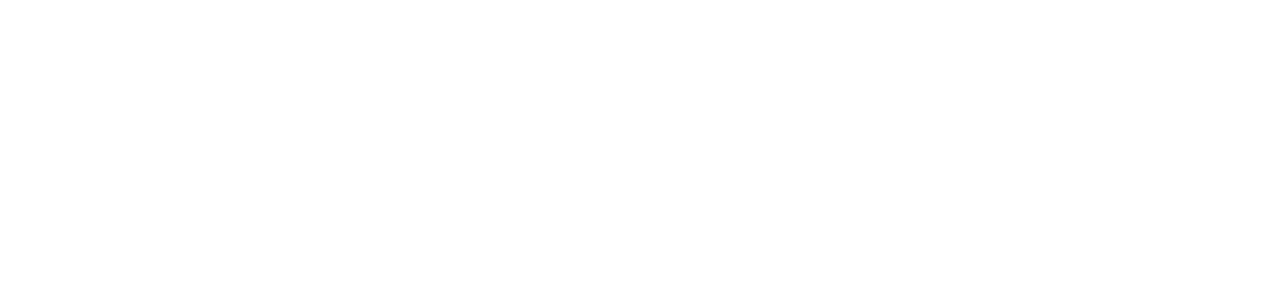
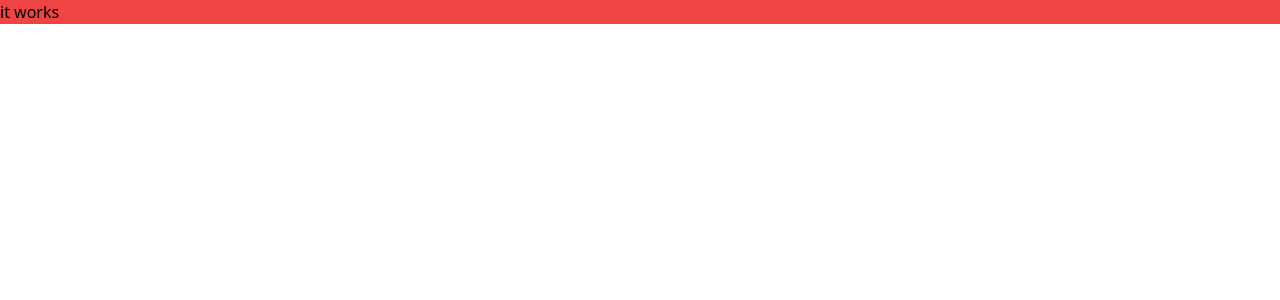
Before and after one commit to jsroad32/nomad-carrot-market, a Next.js app: page / in a window 1280 px wide. Shown: the top 300 px of the page. Built offline with nearby package versions, Linux system fonts and the light colour scheme.

Commit message:
feat: tailwind test

```diff
--- a/pages/index.tsx
+++ b/pages/index.tsx
@@ -1,7 +1,11 @@
 import type { NextPage } from 'next'
 
 const Home: NextPage = () => {
-  return null;
+  return (
+    <div className="bg-red-500">
+      <h1 className="text-black-500">it works</h1>
+    </div>
+  );
 }
 
 export default Home
--- a/styles/globals.css
+++ b/styles/globals.css
@@ -1,26 +1,3 @@
-html,
-body {
-  padding: 0;
-  margin: 0;
-  font-family: -apple-system, BlinkMacSystemFont, Segoe UI, Roboto, Oxygen,
-    Ubuntu, Cantarell, Fira Sans, Droid Sans, Helvetica Neue, sans-serif;
-}
-
-a {
-  color: inherit;
-  text-decoration: none;
-}
-
-* {
-  box-sizing: border-box;
-}
-
-@media (prefers-color-scheme: dark) {
-  html {
-    color-scheme: dark;
-  }
-  body {
-    color: white;
-    background: black;
-  }
-}
+@tailwind base;
+@tailwind components;
+@tailwind utilities;
```
